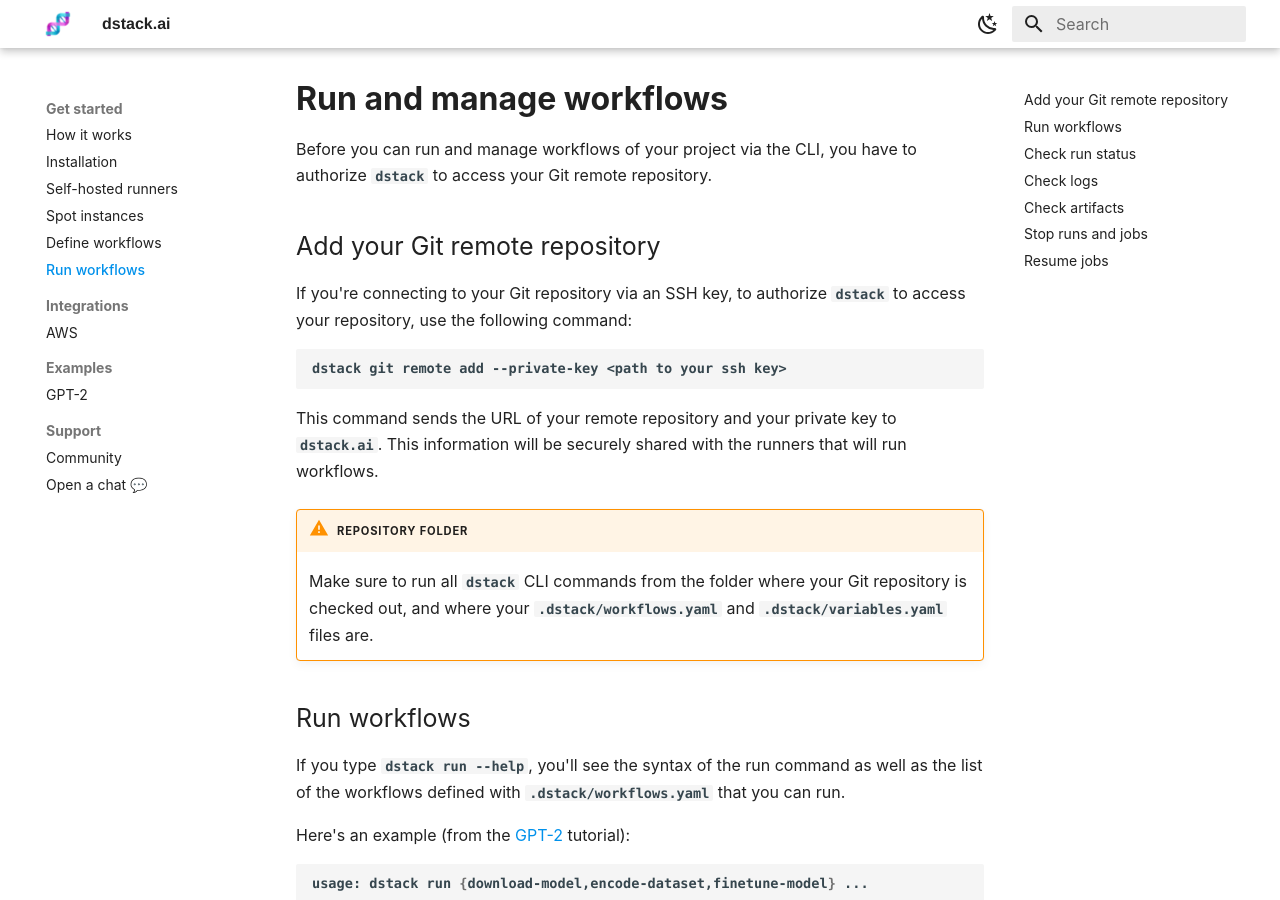
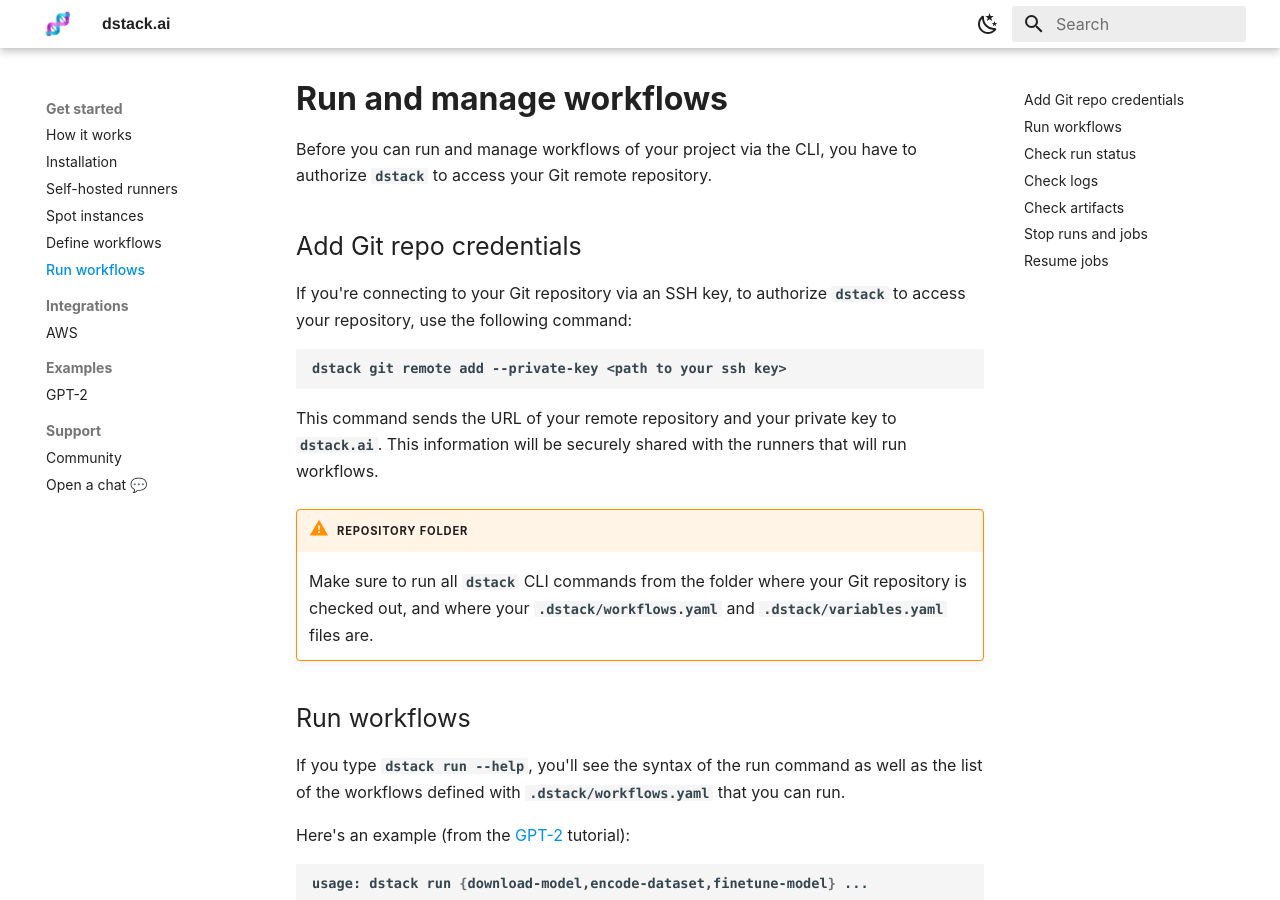
Before and after one commit to dstackai/dstack.github.io, an MkDocs documentation site: the page built from docs/run-workflows.md, in a window 1280 px wide and 900 px high. Built offline with MkDocs 1.6.1 and Material for MkDocs 9.7.7, drawn with Linux system fonts in a browser that asks for light colours.

Commit message:
- Minor renames (part 2)

```diff
--- a/docs/gpt-2.md
+++ b/docs/gpt-2.md
@@ -15,7 +15,7 @@
 Now, that the `dstack` CLI is installed and runners are set up, go ahead and clone the [`github.com/dstackai/gpt-2`](https://github.com/dstackai/gpt-2)
 repository.
 
-## Step 2: Configure Git repos
+## Step 2: Add Git repo credentials
 
 If you're connecting to your Git repository via an SSH key, to authorize `dstack` to access your repository,
 use the following command:
--- a/docs/run-workflows.md
+++ b/docs/run-workflows.md
@@ -3,7 +3,7 @@
 Before you can run and manage workflows of your project via the CLI, you have to authorize `dstack` to access
 your Git remote repository.
 
-## Add your Git remote repository
+## Add Git repo credentials
 
 If you're connecting to your Git repository via an SSH key, to authorize `dstack` to access your repository,
 use the following command:
```
